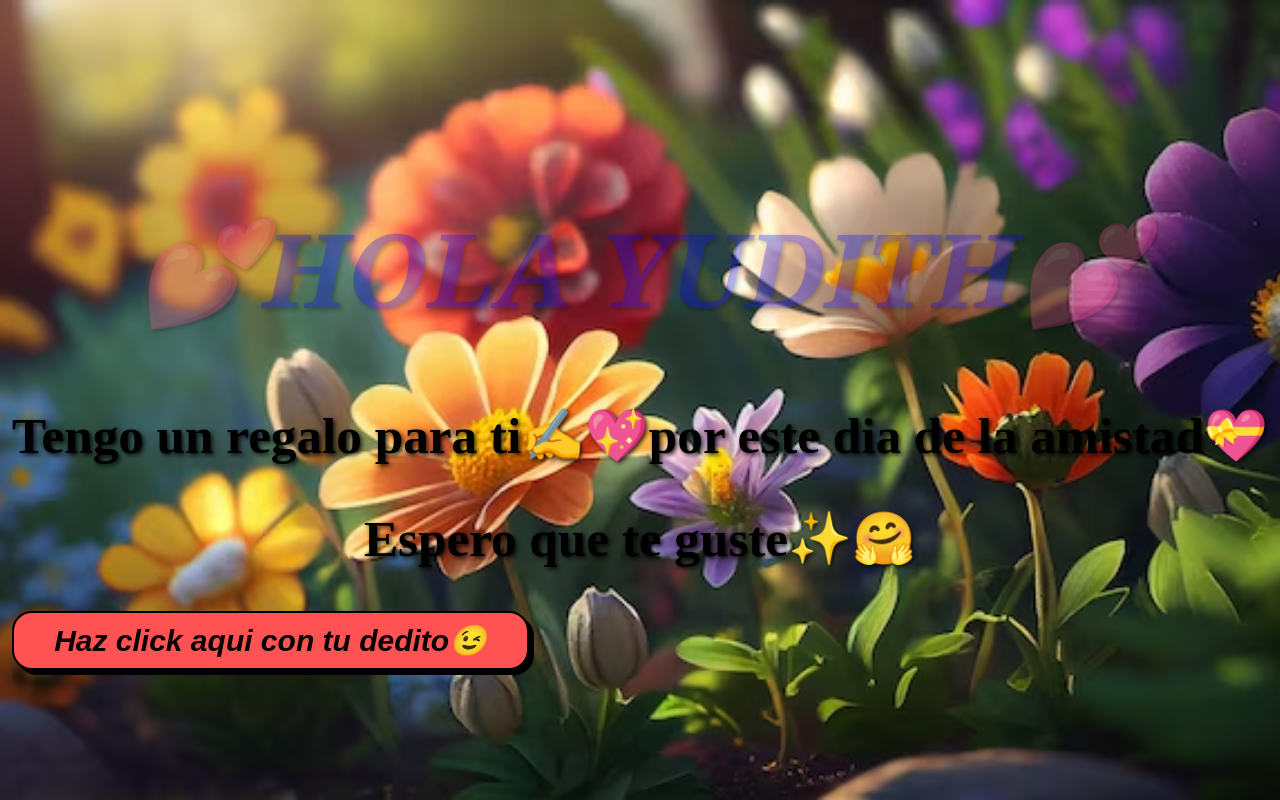
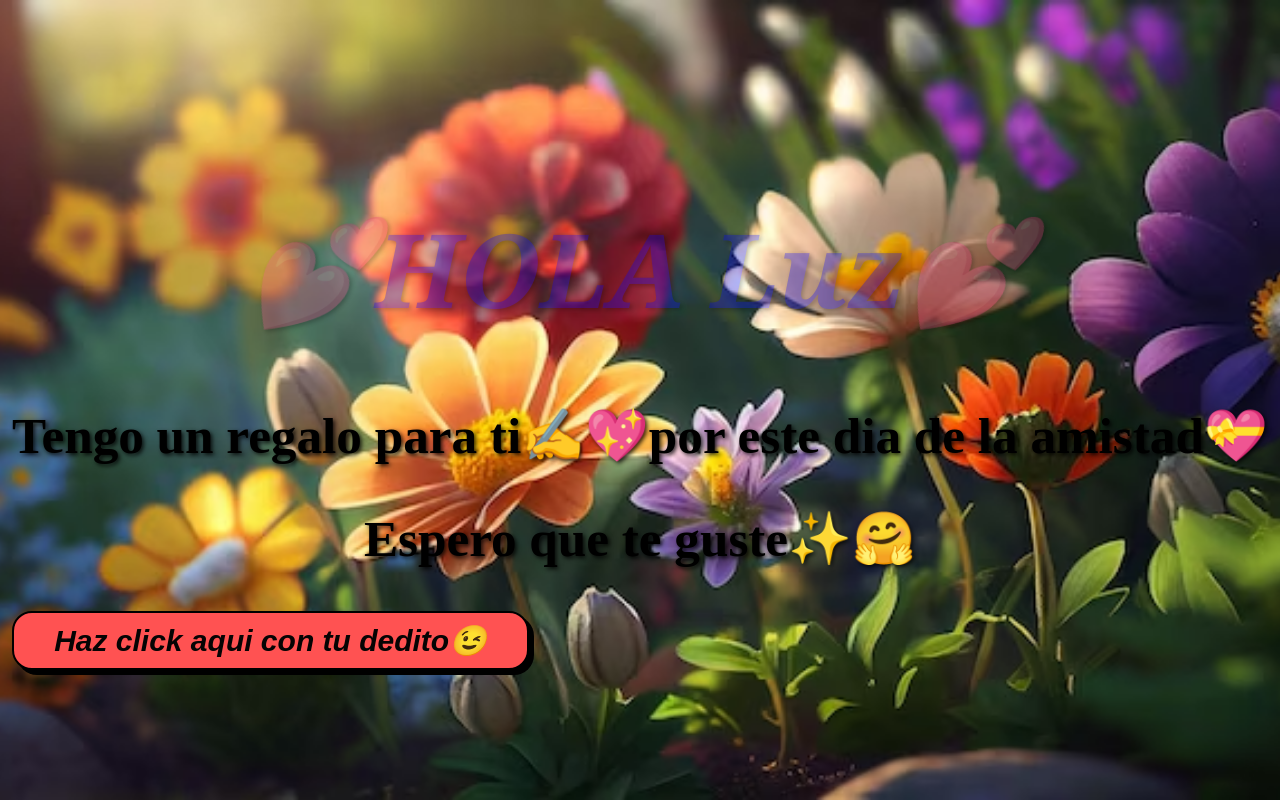
Before and after one commit to Ramosjhonatan-test/Flores_Amarillas, a plain HTML site: page index.html in a window 1280 px wide. Drawn offline with Linux system fonts and the light colour scheme.

Commit message:
Update index.html

```diff
--- a/index.html
+++ b/index.html
@@ -103,7 +103,7 @@
 </head>
 <body>
     <div>
-        <h1>💕HOLA YUDITH💕</h1>
+        <h1>💕HOLA Luz💕</h1>
         <h2>Tengo un regalo para ti✍💖por este dia de la amistad💝</h2>
         <h2>Espero que te guste✨🤗</h2>
 
```
